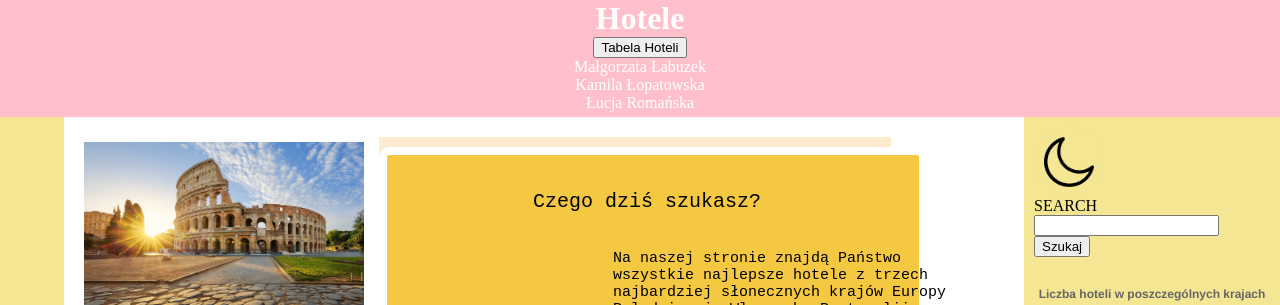
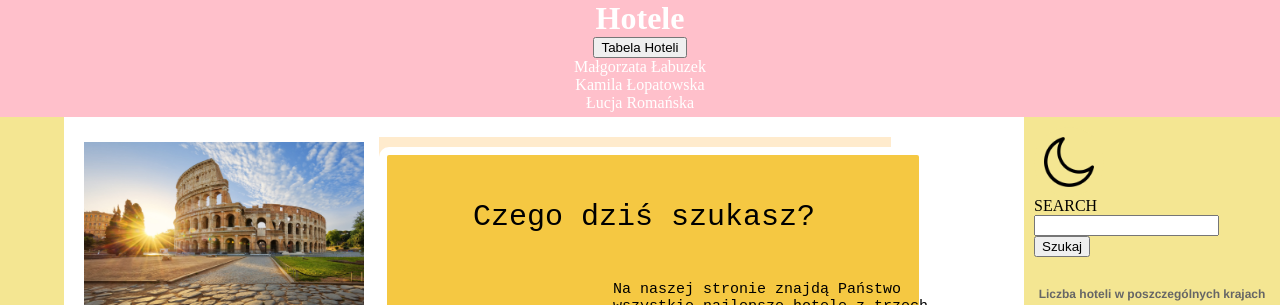
Before and after one commit to mallab20/EDI, a plain HTML site: page index.html in a window 1280 px wide. Shown: the top 305 px of the page. Drawn offline with nearby package versions, Linux system fonts and the light colour scheme.

Commit message:
Update index.css

```diff
--- a/index.css
+++ b/index.css
@@ -78,7 +78,7 @@ img: hover{
 }
 .div1{
     width: 40vw;
-    height: 200px;
+    height: 400px;
     margin-left: auto;
     margin-right: auto;
     margin-top: 10px;
@@ -93,7 +93,7 @@ img: hover{
 
 }
 #nagłówek{
-    font-size: 20px;
+    font-size: 30px;
     text-align: center;
 }
 #tekst_tutaj{
```
